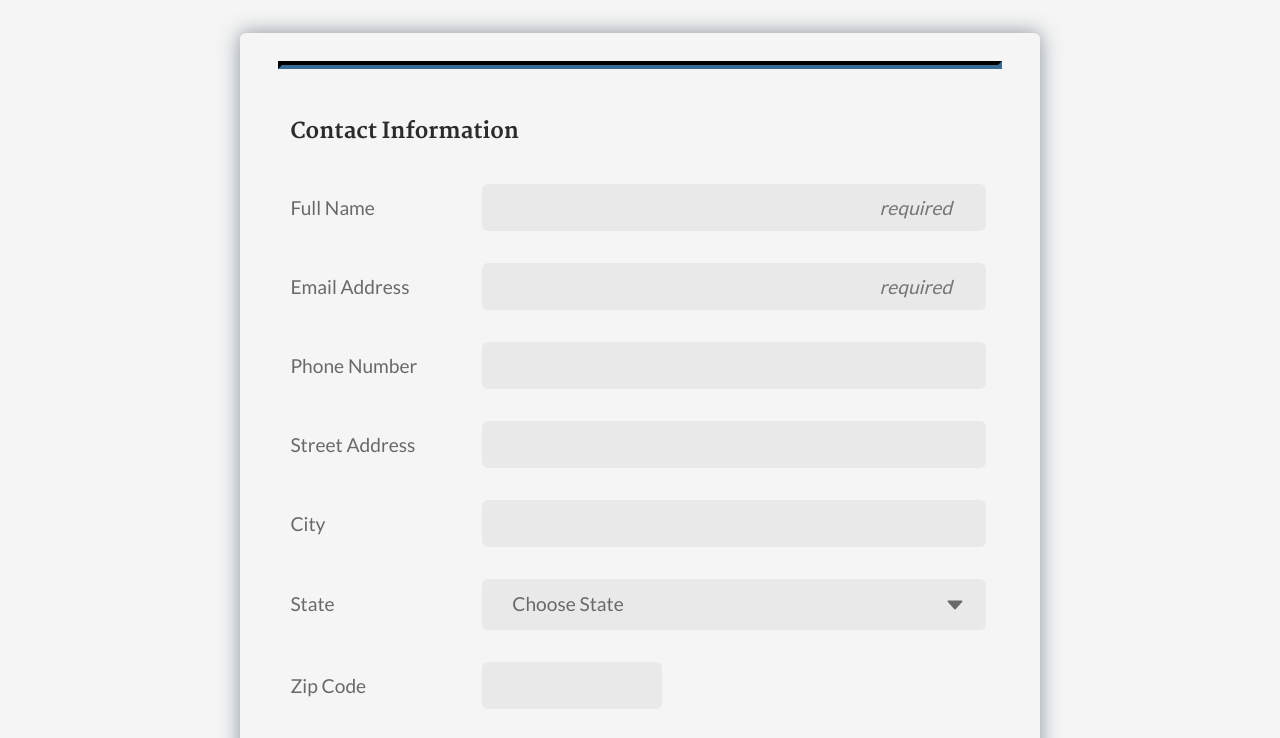
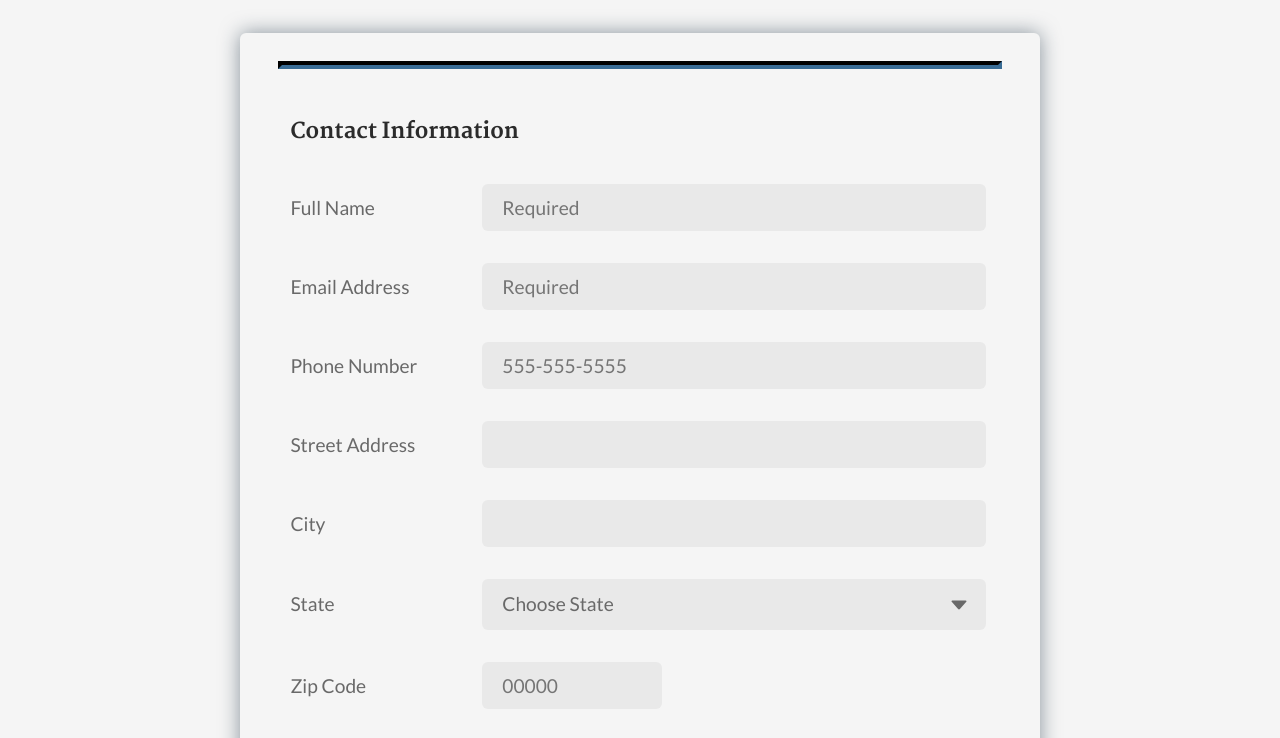
Before and after one commit to MitHipster/project_3_registration_form, a plain HTML site: page index.html in a window 1280 px wide. Shown: the part 214-952 px from the top of the page. Drawn offline with Linux system fonts and the light colour scheme.

Commit message:
Placeholder Changes
Added new placeholders and made changes to placeholders on required
fields.

```diff
--- a/css/styles.css
+++ b/css/styles.css
@@ -100,7 +100,8 @@ input[name="zip"] {
 select {
   -webkit-appearance: none;
   -moz-appearance: none;
-  background: transparent url("../img/icon-arrow-down.svg") no-repeat 96% center;
+  -ms-appearance: none;
+  background: transparent url("../img/icon-arrow-down.svg") no-repeat 97% center;
   background-size: 24px;
 }
 
@@ -110,14 +111,9 @@ textarea {
   border: none;
   border-radius: 6px;
   outline: none;
-  padding: 12px 30px;
+  padding: 12px 20px;
   background-color: rgba(222, 222, 222, 0.5);
   margin: 12px 0 20px;
-}
-
-input[placeholder="required "] {
-  text-align: right;
-  font-style: italic;
 }
 
 input:focus,
--- a/index.html
+++ b/index.html
@@ -27,13 +27,13 @@
         <legend>Contact Information</legend>
 
         <label for="fullname">Full Name</label>
-        <input type="text" id="fullname" name="fullname" placeholder="required " required>
+        <input type="text" id="fullname" name="fullname" placeholder="Required" required>
 
         <label for="email">Email Address</label>
-        <input type="email" id="email" name="email" placeholder="required " required>
+        <input type="email" id="email" name="email" placeholder="Required" required>
 
         <label for="tel">Phone Number</label>
-        <input type="tel" id="tel" name="tel">
+        <input type="tel" id="tel" name="tel" pattern="^\d{3}-\d{3}-\d{4}$" title="Format: 555-555-5555" placeholder="555-555-5555">
 
         <label for="address">Street Address</label>
         <input type="text" id="address" name="address">
@@ -98,7 +98,7 @@
         </select>
 
         <label for="zip">Zip Code</label><br class="break">
-        <input type="text" id="zip" name="zip">
+        <input type="text" id="zip" name="zip" placeholder="00000">
 
       </fieldset>
       <hr>
@@ -125,7 +125,7 @@
         </div>
 
         <label for="other-topics">Other topics you'd like to hear about</label>
-        <textarea id="other-topics" name="other-topics" rows="5" maxlength="200"></textarea>
+        <textarea id="other-topics" name="other-topics" rows="5" maxlength="200" placeholder="Please let us know about your other interests."></textarea>
 
         <h5>Max 200 characters</h5>
 
```
